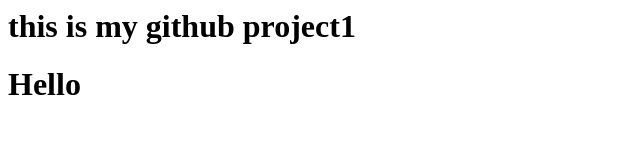
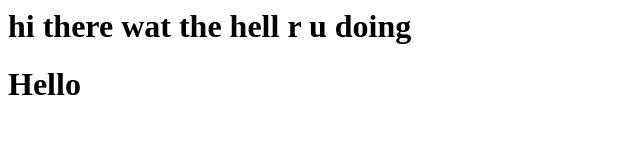
Before and after one commit to ShivarajPP/MyApp, a plain HTML site: page index.html in a window 1280 px wide. Shown: the whole page, without its empty margins (0-640 px from the left). Drawn offline with Linux system fonts and the light colour scheme.

Commit message:
Update index.html

```diff
--- a/index.html
+++ b/index.html
@@ -1,2 +1,2 @@
-<h1> this is my github project1 </h1>
+<h1> hi there wat the hell r u doing </h1>
 <h1> Hello</h1>
```
